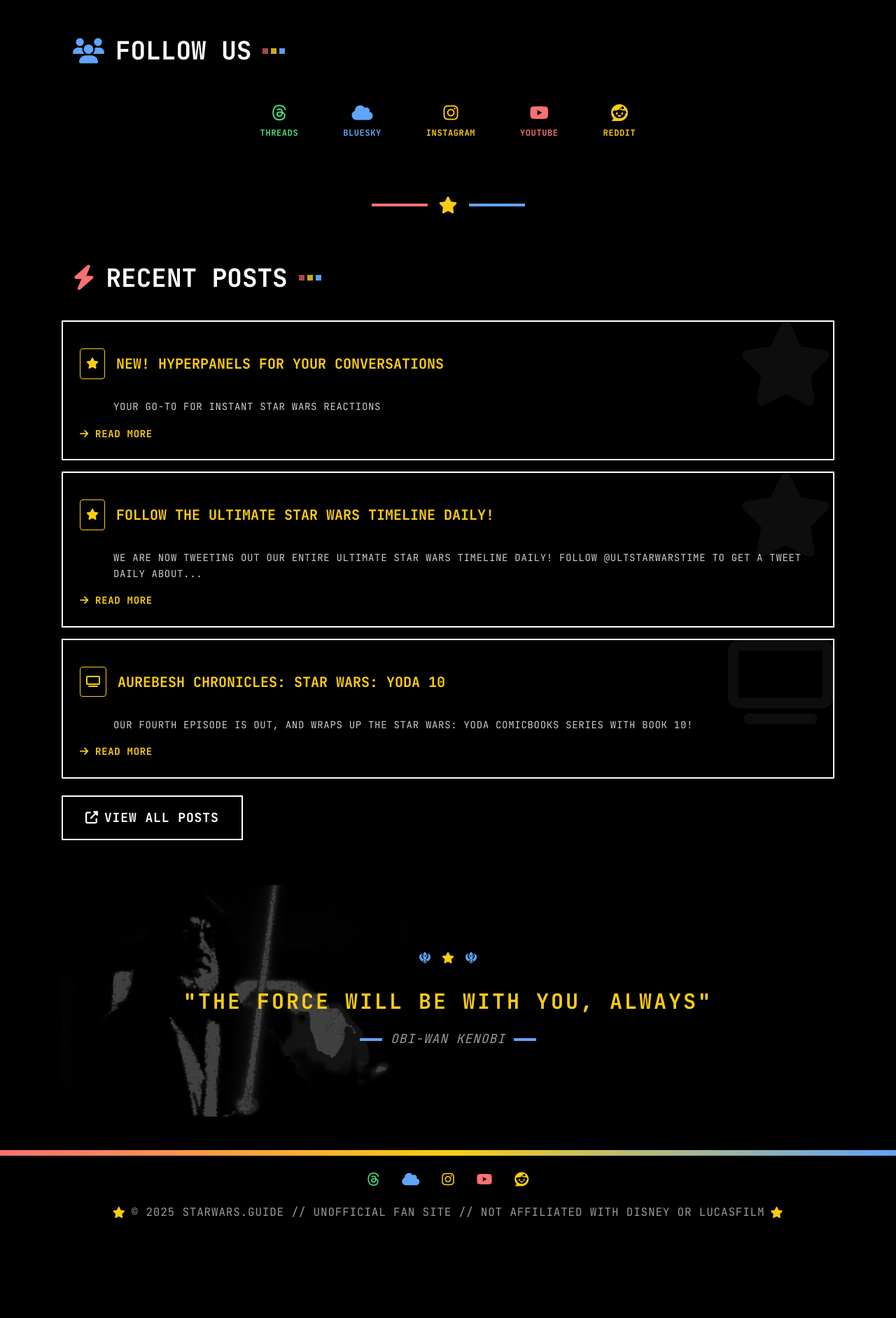
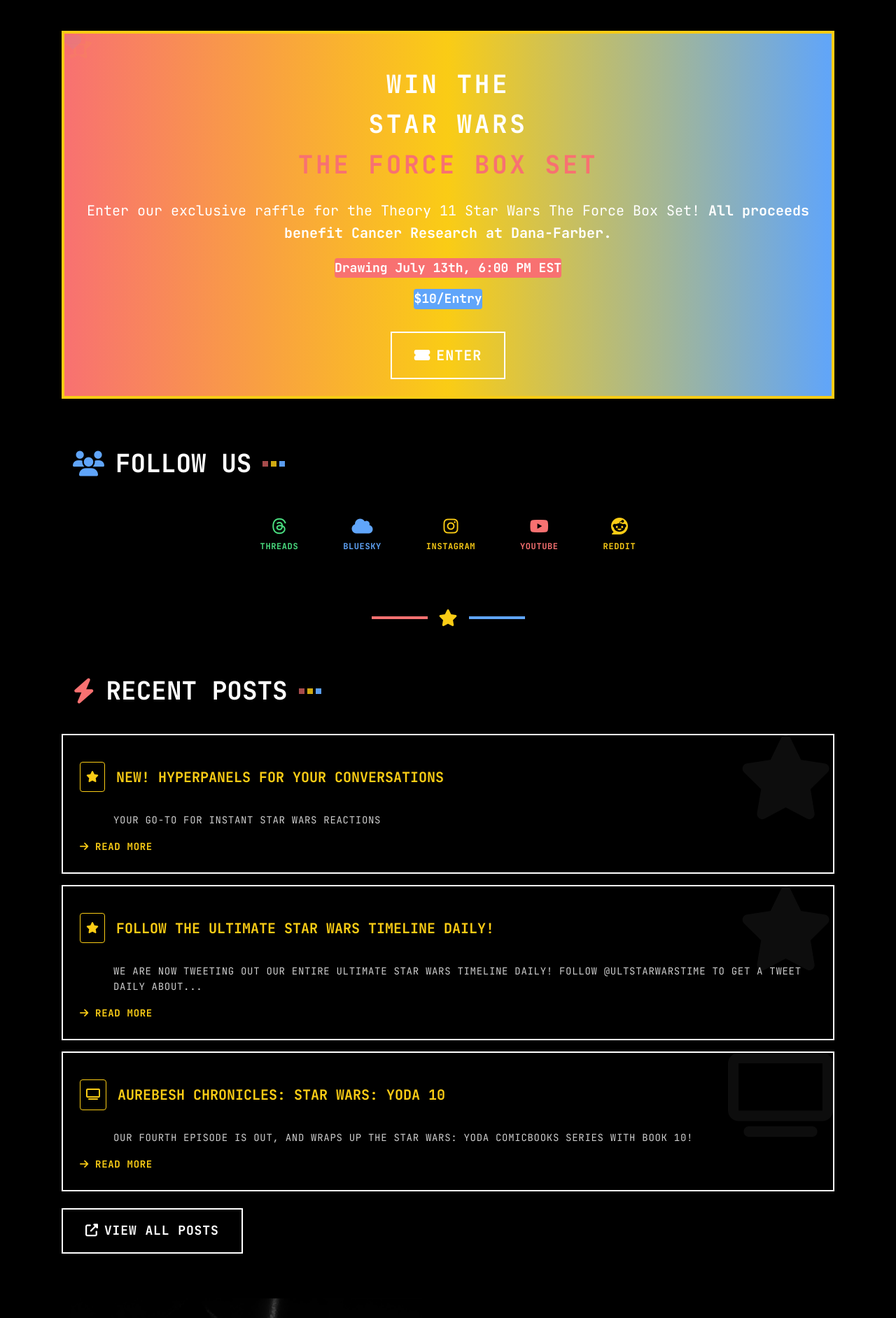
Before and after one commit to DavidLozzi/starwars-guide, a Jekyll site: the page built from index.markdown, in a window 1280 px wide. Shown: the part 656-2540 px from the top of the page at 70% size. Built offline with Jekyll 4.4.1, drawn with Linux system fonts in a browser that asks for light colours; nearby versions of some CDN libraries; before the commit the page ends 2442 px from its top, so only the background shows below that.

Commit message:
Adds raffle

```diff
--- a/_sass/_custom.scss
+++ b/_sass/_custom.scss
@@ -161,3 +161,14 @@
   color: #facc15 !important;
   background: #222;
 }
+
+/* Raffle Promo Mobile Reorder */
+@media (max-width: 768px) {
+  .home-main-flex {
+    display: flex;
+    flex-direction: column;
+  }
+  .raffle-promo-mobile {
+    order: -1;
+  }
+}
--- a/_sass/_new-design.scss
+++ b/_sass/_new-design.scss
@@ -565,8 +565,9 @@
 }
 
 .btn.border-yellow-400:hover {
-  background-color: var(--yellow-400);
-  color: var(--black) !important;
+  background-color: var(--blue-400) !important;
+  color: var(--white) !important;
+  border-color: var(--black) !important;
 }
 
 .btn.border-blue-400 {
@@ -1625,8 +1626,9 @@
 }
 
 .btn.border-yellow-400:hover {
-  background-color: var(--yellow-400);
-  color: var(--black) !important;
+  background-color: var(--blue-400) !important;
+  color: var(--white) !important;
+  border-color: var(--black) !important;
 }
 
 .btn.border-blue-400 {
@@ -1655,6 +1657,12 @@
 .btn.py-4 {
   padding-top: 1rem;
   padding-bottom: 1rem;
+}
+
+.btn.bg-yellow-400:hover {
+  background-color: var(--blue-400) !important;
+  color: var(--white) !important;
+  border-color: var(--black) !important;
 }
 
 .md\:grid-cols-3 {
@@ -1687,3 +1695,12 @@
 .social-link .text-sm {
   font-size: 0.75rem;
 }
+
+p a, .prose a {
+  text-decoration: underline !important;
+}
+
+.raffle-pill {
+  padding-left: 2rem !important;
+  padding-right: 2rem !important;
+}
--- a/index.markdown
+++ b/index.markdown
@@ -7,7 +7,7 @@
 <div class="min-h-screen bg-black text-white font-mono relative overflow-hidden">
 
   <!-- Main Content -->
-  <main class="max-w-6xl mx-auto p-6 relative">
+  <main class="max-w-6xl mx-auto p-6 relative home-main-flex">
     <!-- Apps Section -->
     <section class="mb-16">
       <div class="grid grid-cols-1 md:grid-cols-3 gap-6">
@@ -69,6 +69,52 @@
               READ
             </a>
           </div>
+        </div>
+      </div>
+    </section>
+
+    <!-- Raffle Promo Section -->
+    <section class="mb-16 raffle-promo-mobile">
+      <div class="card border-yellow-400 bg-gradient-to-r from-yellow-900 to-red-900 relative overflow-hidden">
+        <!-- Animated Background -->
+        <div class="absolute inset-0 opacity-10">
+          <div class="absolute top-4 left-4 text-yellow-400 animate-pulse">
+            <i class="fas fa-star text-4xl"></i>
+          </div>
+          <div class="absolute top-12 right-8 text-red-400 animate-pulse" style="animation-delay: 0.5s;">
+            <i class="fas fa-gift text-3xl"></i>
+          </div>
+          <div class="absolute bottom-8 left-12 text-blue-400 animate-pulse" style="animation-delay: 1s;">
+            <i class="fas fa-heart text-2xl"></i>
+          </div>
+        </div>
+
+        <div class="relative z-10 text-center py-12">
+          <div class="mb-6">
+            <h2 class="text-4xl md:text-6xl font-black text-white mb-4 uppercase tracking-wider">
+              <span class="text-white">Win the</span><br>
+              <span class="text-white">Star Wars</span><br>
+              <span class="text-red-400">The Force Box Set</span>
+            </h2>
+            <p class="text-xl text-white mb-6 max-w-3xl mx-auto">
+              Enter our exclusive raffle for the Theory 11 Star Wars The Force Box Set!
+              <span class="text-white font-bold">All proceeds benefit Cancer Research at Dana-Farber.</span>
+            </p>
+          </div>
+
+          <div class="flex flex-col items-center justify-center gap-4 mb-8">
+            <div class="bg-red-400 text-white px-6 py-3 rounded font-bold text-lg">
+              Drawing July 13th, 6:00 PM EST
+            </div>
+            <div class="bg-blue-400 text-white px-6 py-3 rounded font-bold text-lg">
+              $10/Entry
+            </div>
+          </div>
+
+          <a href="{{ 'star-wars-raffle' | relative_url }}" class="btn bg-yellow-400 text-black font-black uppercase tracking-wider text-xl px-8 py-4 border-4 border-black">
+            <i class="fas fa-ticket-alt mr-2"></i>
+            Enter
+          </a>
         </div>
       </div>
     </section>
```
Also changed, not shown: star-wars-raffle.md (added, +174 -0 lines), assets/theory11_force_set.png (added).
